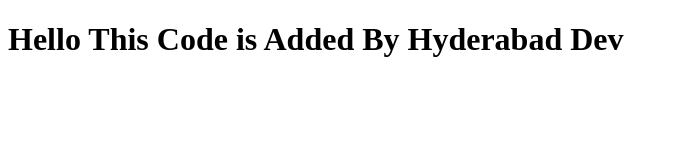
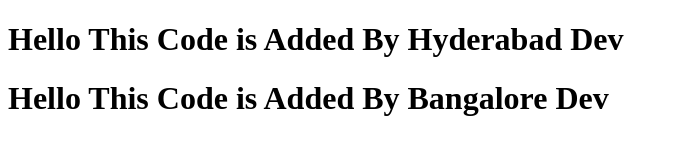
Before and after one commit to 10kc-session/branches, a plain HTML site: page index.html in a window 1280 px wide. Shown: the whole page, without its empty margins (0-679 px from the left). Drawn offline with Linux system fonts and the light colour scheme.

Commit message:
Added By Bang Dev

```diff
--- a/index.html
+++ b/index.html
@@ -8,5 +8,6 @@
 </head>
 <body>
     <h1>Hello This Code is Added By Hyderabad Dev</h1>
+    <h1>Hello This Code is Added By Bangalore Dev</h1>
 </body>
 </html>
```
